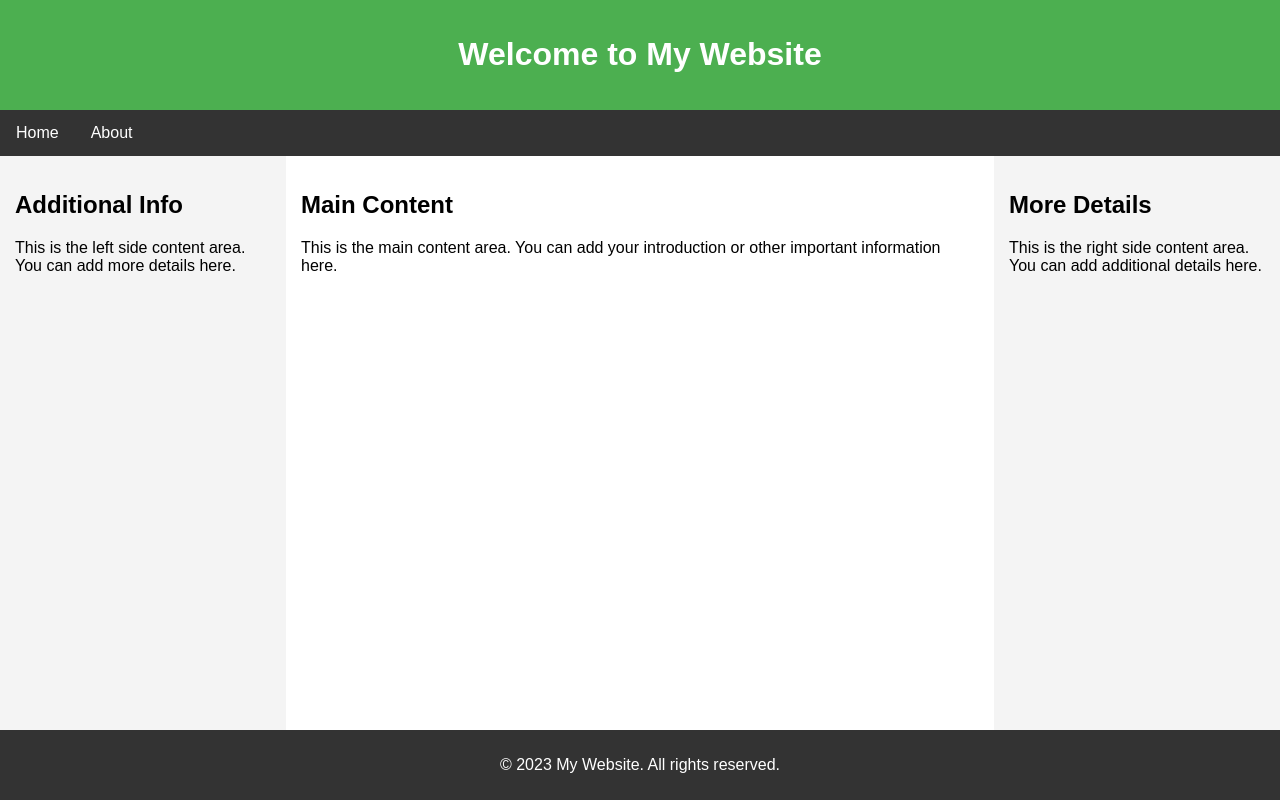
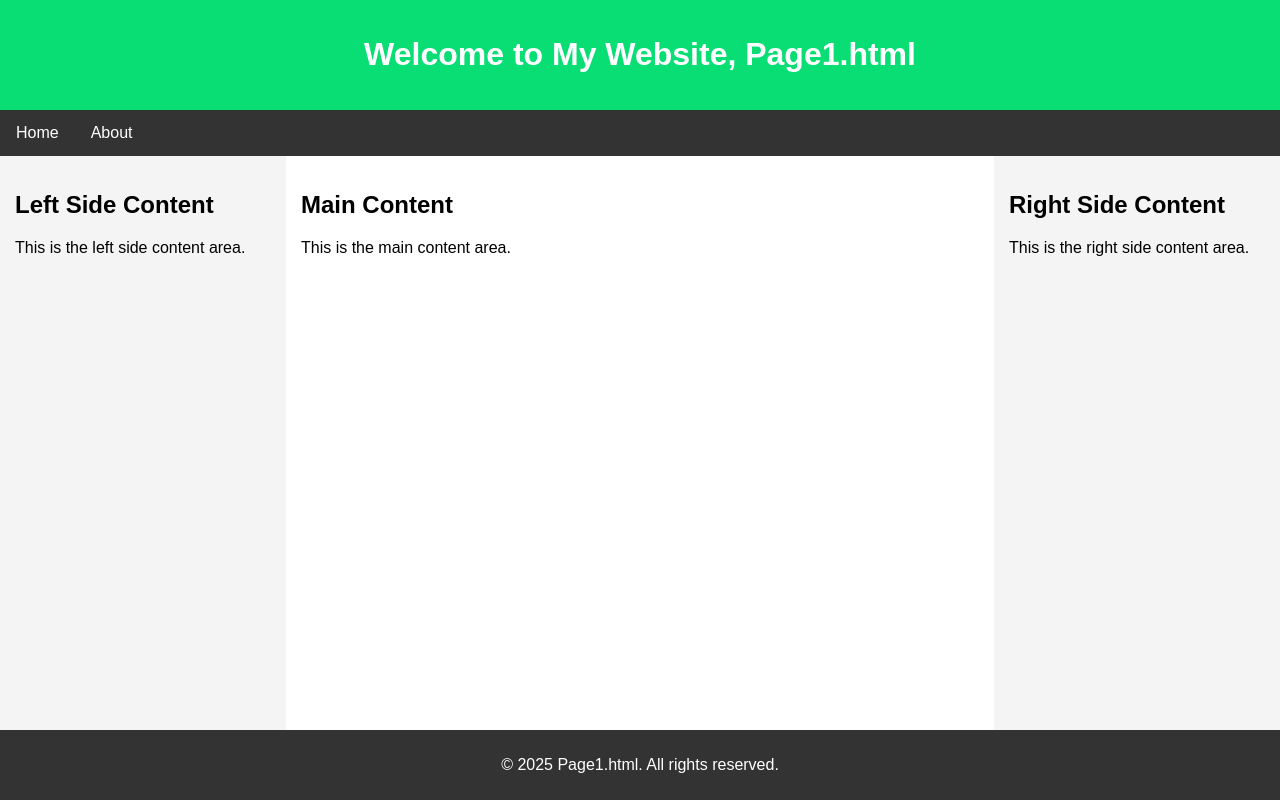
Before and after one commit to Victor2403/MyWebProject, a plain HTML site: page COSC INT Tech/Page1.html in a window 1280 px wide. Drawn offline with Linux system fonts and the light colour scheme.

Commit message:
3 changes
minor adjustments

```diff
--- a/COSC INT Tech/Page1.html
+++ b/COSC INT Tech/Page1.html
@@ -14,7 +14,7 @@
             min-height: 100vh;
         }
         .header {
-            background-color: #4CAF50;
+            background-color: #09de74;
             color: white;
             padding: 15px;
             text-align: center;
@@ -60,7 +60,7 @@
 
     <!-- Header Section -->
     <div class="header">
-        <h1>Welcome to My Website</h1>
+        <h1>Welcome to My Website, Page1.html </h1>
     </div>
 
     <!-- Navigation Section -->
@@ -73,26 +73,26 @@
     <div class="container">
         <!-- Left Side Content -->
         <div class="left-side">
-            <h2>Additional Info</h2>
-            <p>This is the left side content area. You can add more details here.</p>
+            <h2>Left Side Content</h2>
+            <p>This is the left side content area.</p>
         </div>
 
         <!-- Main Content -->
         <div class="main-content">
             <h2>Main Content</h2>
-            <p>This is the main content area. You can add your introduction or other important information here.</p>
+            <p>This is the main content area.</p>
         </div>
 
         <!-- Right Side Content -->
         <div class="right-side">
-            <h2>More Details</h2>
-            <p>This is the right side content area. You can add additional details here.</p>
+            <h2>Right Side Content</h2>
+            <p>This is the right side content area.</p>
         </div>
     </div>
 
     <!-- Footer Section -->
     <div class="footer">
-        <p>&copy; 2023 My Website. All rights reserved.</p>
+        <p>&copy; 2025 Page1.html. All rights reserved.</p>
     </div>
 
 </body>
```
Also changed, not shown: COSC INT Tech/Page2.html (+2 -2 lines), COSC INT Tech/div.html (added, +9 -0 lines).
